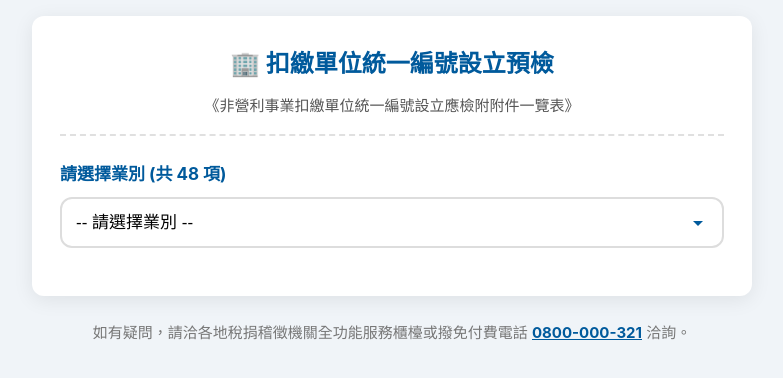
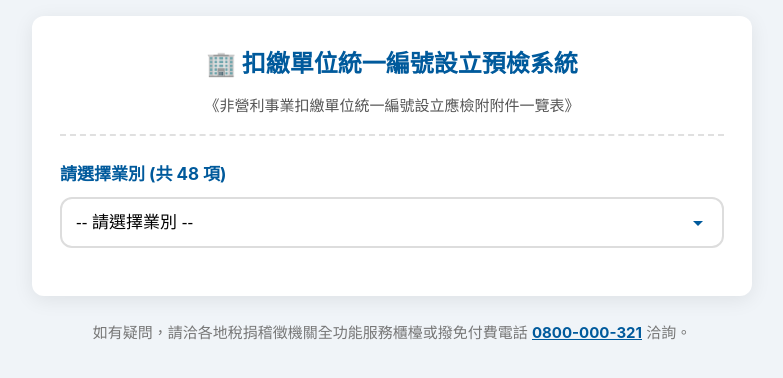
Before and after one commit to ntbca/OLFETWW01, a plain HTML site: page index.html in a window 1280 px wide. Shown: the whole page, without its empty margins (248-1031 px from the left). Drawn offline with Linux system fonts and the light colour scheme.

Commit message:
Update index.html

```diff
--- a/index.html
+++ b/index.html
@@ -287,7 +287,7 @@
 
 <div class="container">
     <div class="header">
-        <h1>🏢 扣繳單位統一編號設立預檢</h1>
+        <h1>🏢 扣繳單位統一編號設立預檢系統</h1>
         <p>《非營利事業扣繳單位統一編號設立應檢附附件一覽表》</p>
     </div>
 
```
